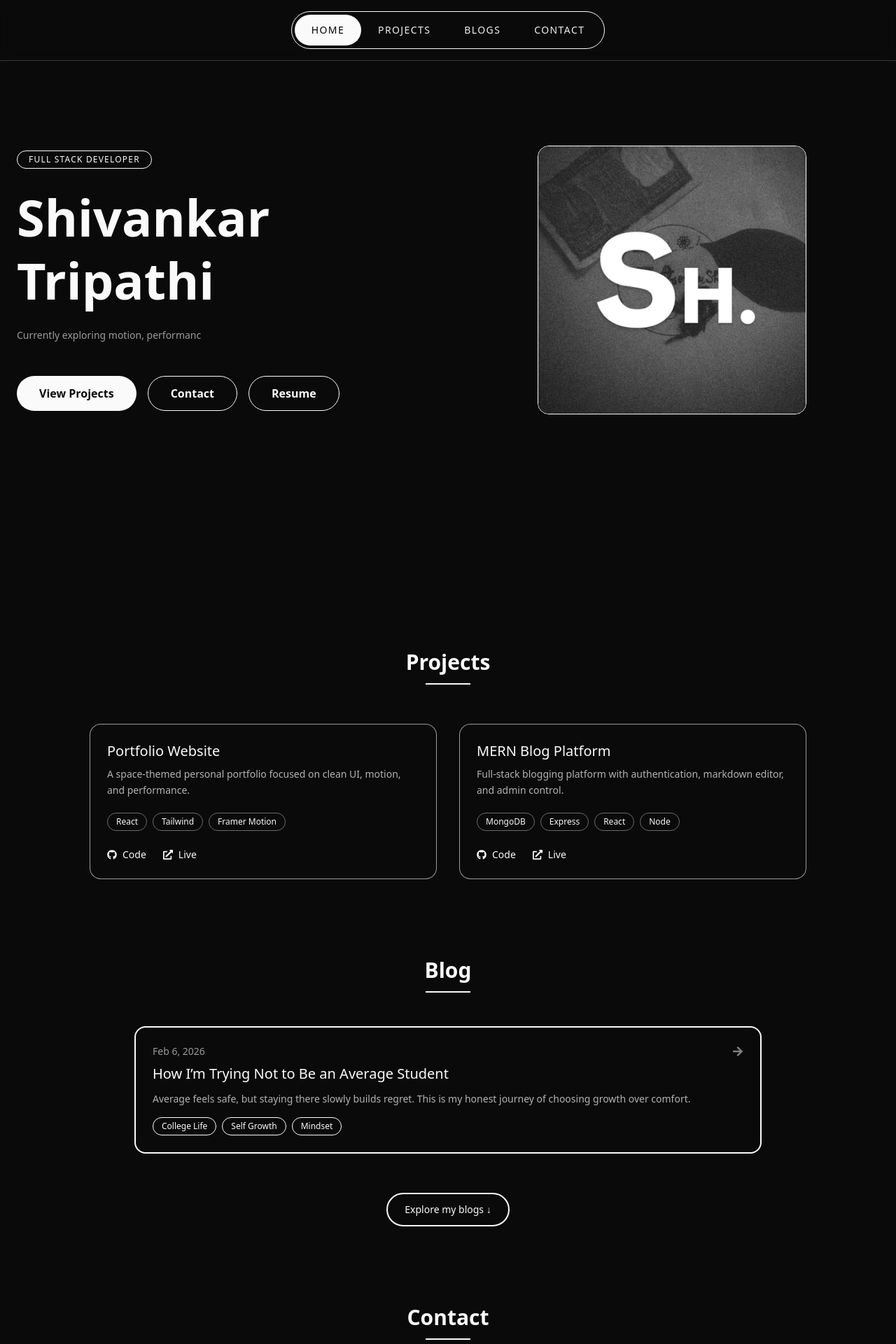
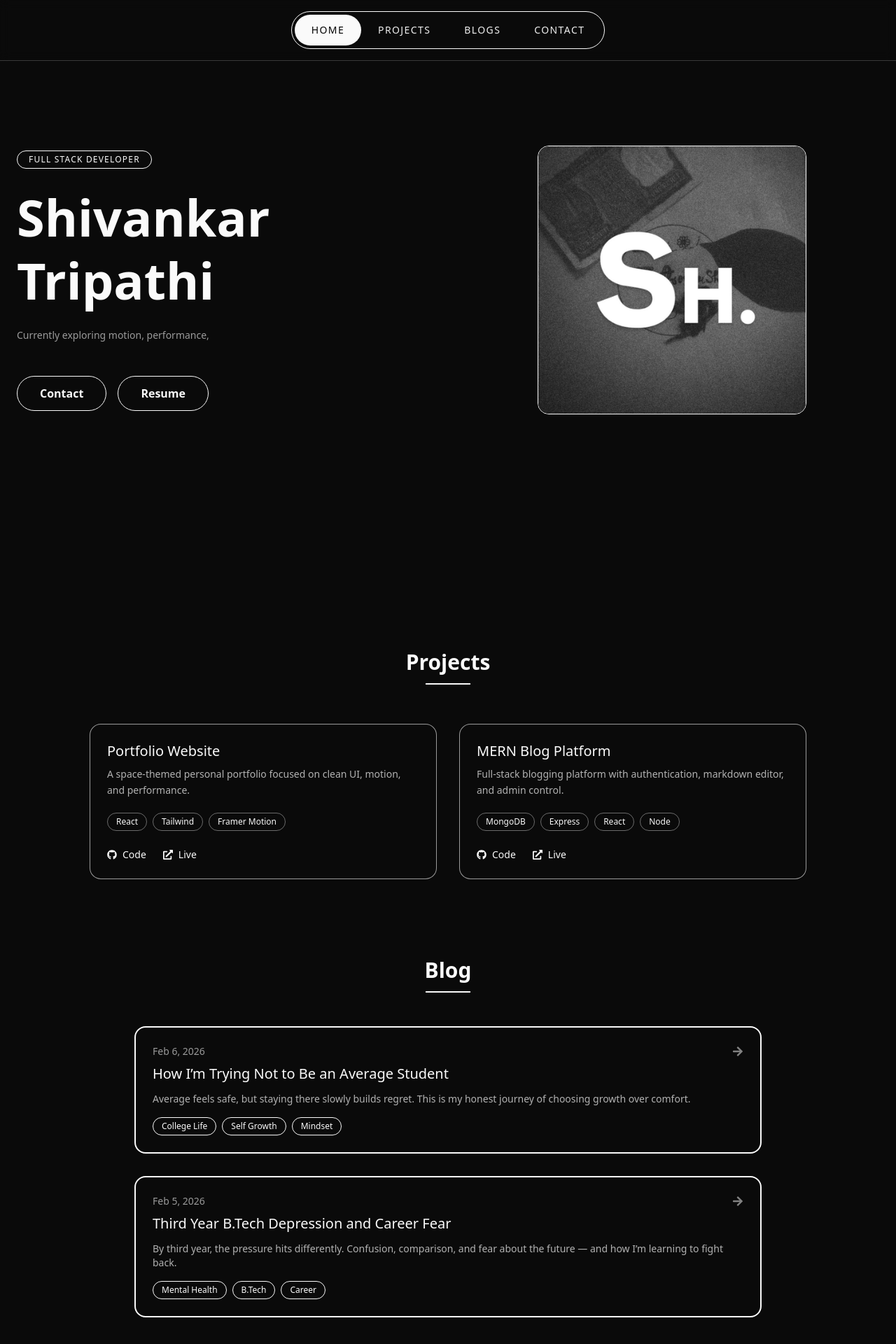
Before and after one commit to introversh/introversh, a React (Vite) app: page / in a window 1280 px wide. Shown: the top 1920 px of the page at 70% size. Built offline with nearby package versions, Linux system fonts and the light colour scheme.

Commit message:
fixed home buttons

```diff
--- a/src/components/Blog.jsx
+++ b/src/components/Blog.jsx
@@ -31,7 +31,7 @@ const blogs = [
   },
 ];
 
-const INITIAL_COUNT = 1;
+const INITIAL_COUNT = 2;
 const LOAD_COUNT = 1;
 
 const Blogs = ({ animateKey }) => {
--- a/src/components/Hero.jsx
+++ b/src/components/Hero.jsx
@@ -62,14 +62,14 @@ link.click();
 
           {/* Buttons */}
           <div className="flex justify-center md:justify-start gap-4 pt-4">
-            <motion.button
+            {/* <motion.button
               whileHover={{ scale: 1.05 }}
               whileTap={{ scale: 0.95 }}
               onClick={() => scrollToSection("projects")} // ✅
               className="rounded-full bg-secondary px-8 py-3 text-primary font-semibold"
             >
               View Projects
-            </motion.button>
+            </motion.button> */}
 
             <motion.button
               whileHover={{ scale: 1.05 }}
```
